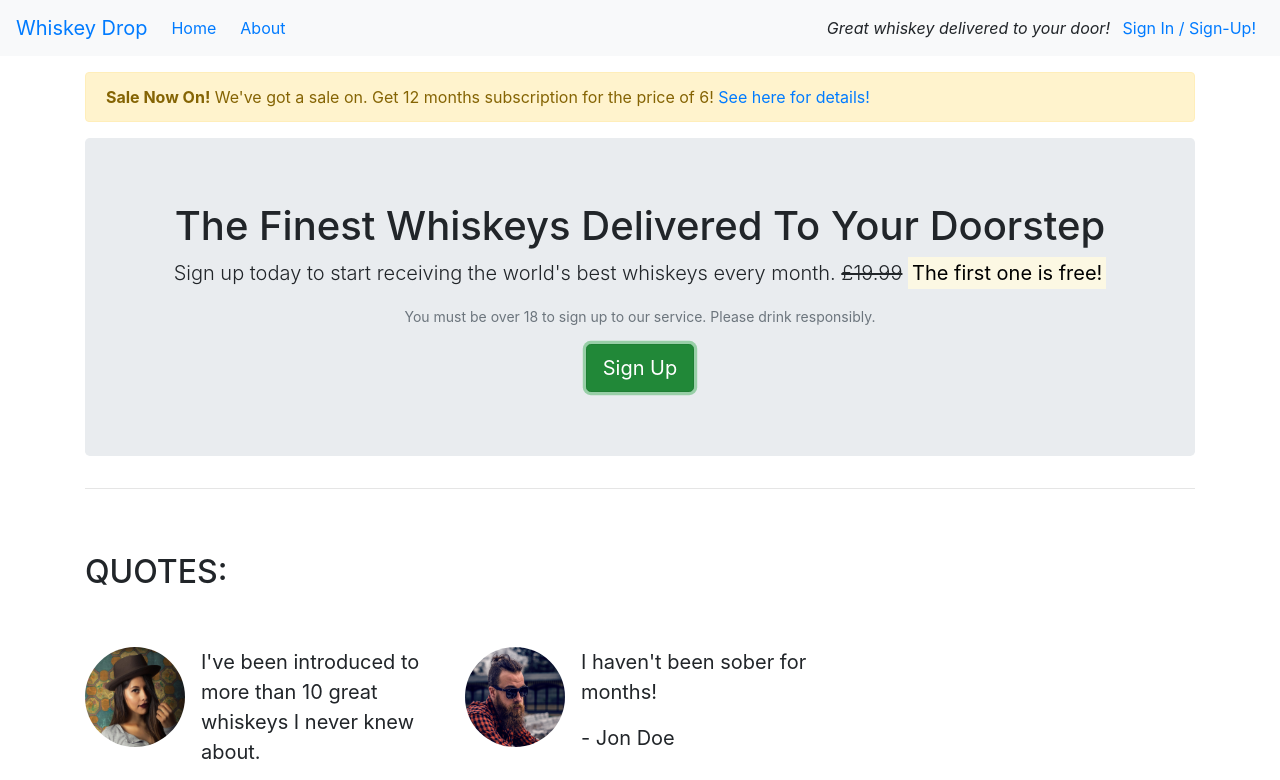
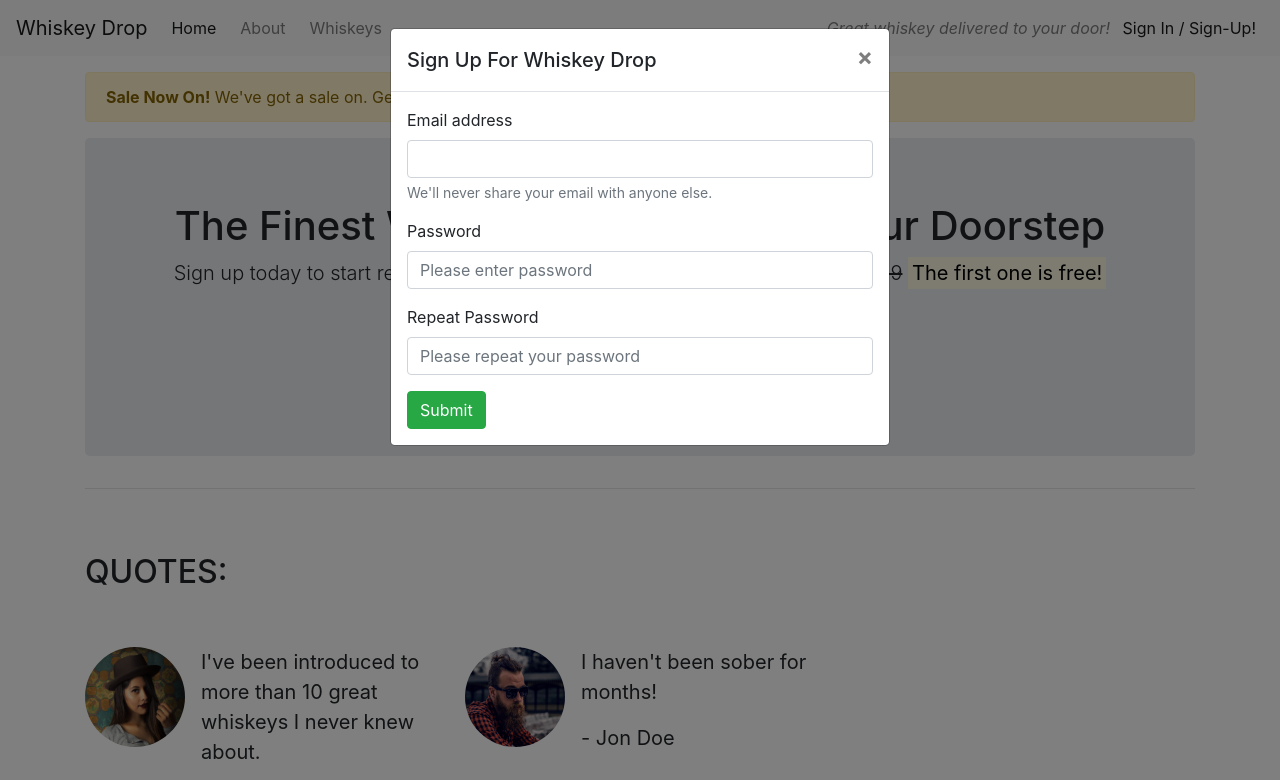
Before and after one commit to TolhurstTech/bootstrap, a plain HTML site: page index.html in a window 1280 px wide. Both pictures are taken after a click on the button "Sign Up". Shown: the top 780 px of the page. Drawn offline with nearby package versions, Linux system fonts and the light colour scheme.

Commit message:
Added Sign up modal

```diff
--- a/index.html
+++ b/index.html
@@ -12,7 +12,7 @@
 
 <body>
 
-    <nav class="navbar nabvar-light bg-light navbar-expand-sm">
+    <nav class="navbar navbar-light bg-light navbar-expand-sm">
 
         <a href="/" class="navbar-brand">
             Whiskey Drop
@@ -20,7 +20,6 @@
 
         <button class="navbar-toggler ml-auto" type="button" data-toggle="collapse" data-target="#myNavbar"
             aria-controls="myNavbar" aria-expanded="false" aria-label="Toggle Navigation">
-
             <span class="navbar-toggler-icon"></span>
         </button>
 
@@ -38,15 +37,28 @@
                     </a>
                 </li>
 
-                <li class="nav-item my-2 d-block d-md-none">
-                    <a href="/login">
+                <li class="nav-item dropdown">
+                    <a href="#" class="nav-link dropwdown-toggle" id="myNavbarDropdown" role="button"
+                        data-toggle="dropdown" aria-haspopup="true" aria-expanded="false">
+                        Whiskeys
+                    </a>
+                    <div class="dropdown-menu" aria-labelledby="myNavbarDropdown">
+                        <a href="#" class="dropdown-item">Irish</a>
+                        <a href="#" class="dropdown-item">Scotch</a>
+                        <a href="#" class="dropdown-item">American</a>
+                        <a href="#" class="dropdown-item">Japanese</a>
+                    </div>
+                </li>
+
+                <li class="nav-item mr-2 d-block d-lg-none">
+                    <a href="/login" class="nav-link">
                         Sign in / Sign up
                     </a>
                 </li>
             </ul>
         </div>
 
-        <div class="d-none d-md-block">
+        <div class="d-none d-lg-block">
 
             <p class="navbar-text my-auto mr-2">
                 <i>Great whiskey delivered to your door!</i>
@@ -60,7 +72,7 @@
 
     <article class="container mt-3">
 
-        <div class="row d-none d-sm-block">
+        <div class="row d-none d-sm-block" id="saleAlert">
             <div class="col-12">
                 <div class="alert alert-warning">
                     <strong>Sale Now On!</strong> We've got a sale on.
@@ -90,7 +102,7 @@
                         <small>You must be over 18 to sign up to our service. Please drink responsibly.</small>
                     </p>
 
-                    <button class="btn btn-success btn-lg">Sign Up</button>
+                    <button class="btn btn-success btn-lg" data-toggle="modal" data-target="#signUpModal">Sign Up</button>
 
                 </div>
             </div>
@@ -223,8 +235,44 @@
 
     </article>
 
-    <script src="https://cdn.jsdelivr.net/npm/jquery@3.5.1/dist/jquery.slim.min.js" integrity="sha384-DfXdz2htPH0lsSSs5nCTpuj/zy4C+OGpamoFVy38MVBnE+IbbVYUew+OrCXaRkfj" crossorigin="anonymous"></script>
-<script src="https://cdn.jsdelivr.net/npm/bootstrap@4.6.2/dist/js/bootstrap.bundle.min.js" integrity="sha384-Fy6S3B9q64WdZWQUiU+q4/2Lc9npb8tCaSX9FK7E8HnRr0Jz8D6OP9dO5Vg3Q9ct" crossorigin="anonymous"></script>
+    <div class="modal" tabindex="-1" id="signUpModal">
+        <div class="modal-dialog">
+            <div class="modal-content">
+                <div class="modal-header">
+                    <h5 class="modal-title">Sign Up For Whiskey Drop</h5>
+                    <button type="button" class="close" data-dismiss="modal" aria-label="Close">
+                        <span aria-hidden="true">&times;</span>
+                    </button>
+                </div>
+                <div class="modal-body">
+                    <form>
+                        <div class="form-group">
+                          <label for="exampleInputEmail1">Email address</label>
+                          <input type="email" class="form-control" id="exampleInputEmail1" aria-describedby="emailHelp">
+                          <small id="emailHelp" class="form-text text-muted">We'll never share your email with anyone else.</small>
+                        </div>
+                        <div class="form-group">
+                          <label for="exampleInputPassword1">Password</label>
+                          <input type="password" class="form-control" id="exampleInputPassword1" placeholder="Please enter password">
+                        </div>
+                        <div class="form-group">
+                            <label for="exampleInputPassword2">Repeat Password</label>
+                            <input type="password" class="form-control" id="exampleInputPassword2" placeholder="Please repeat your password">
+                          </div>
+                        <button type="submit" class="btn btn-success">Submit</button>
+                      </form>
+                </div>
+
+            </div>
+        </div>
+    </div>
+
+    <script src="https://cdn.jsdelivr.net/npm/jquery@3.5.1/dist/jquery.slim.min.js"
+        integrity="sha384-DfXdz2htPH0lsSSs5nCTpuj/zy4C+OGpamoFVy38MVBnE+IbbVYUew+OrCXaRkfj"
+        crossorigin="anonymous"></script>
+    <script src="https://cdn.jsdelivr.net/npm/bootstrap@4.6.2/dist/js/bootstrap.bundle.min.js"
+        integrity="sha384-Fy6S3B9q64WdZWQUiU+q4/2Lc9npb8tCaSX9FK7E8HnRr0Jz8D6OP9dO5Vg3Q9ct"
+        crossorigin="anonymous"></script>
 </body>
 
 </html>
```
